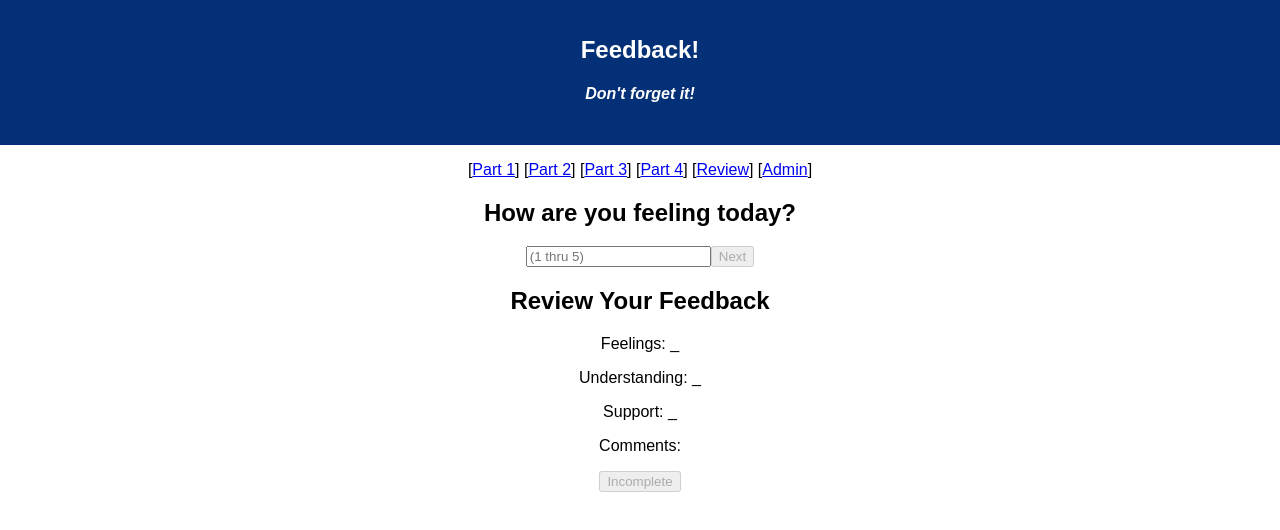
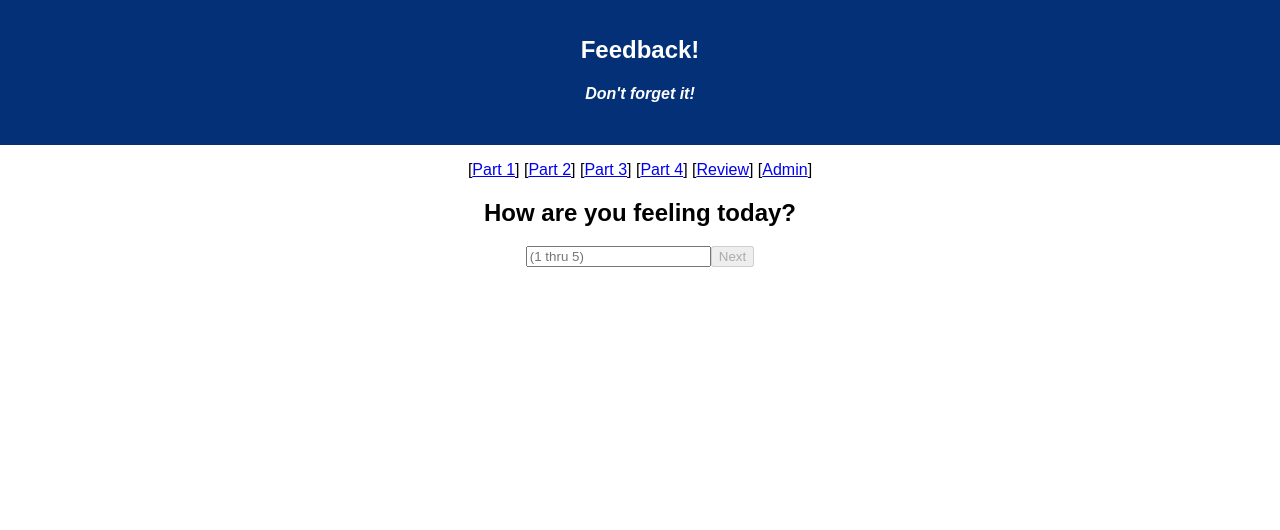
Before and after one commit to mes32/feedback-loop-redux, a React (Create React App) app: page / in a window 1280 px wide. Shown: the top 530 px of the page. Built offline with nearby package versions, Linux system fonts and the light colour scheme.

Commit message:
Rename Review.js to ReviewCard.js.

```diff
--- a/src/components/App/App.js
+++ b/src/components/App/App.js
@@ -7,7 +7,7 @@ import Comments from '../Comments/Comments.js';
 import Confirmation from '../Confirmation/Confirmation.js'
 import Feelings from '../Feelings/Feelings.js';
 import Header from '../Header/Header.js';
-import Review from '../Review/Review.js';
+import ReviewCard from '../ReviewCard/ReviewCard.js';
 import Support from '../Support/Support.js';
 import Understanding from '../Understanding/Understanding.js';
 
@@ -37,7 +37,6 @@ class App extends Component {
             <Route exact path="/form-confirmation" component={Confirmation} />
             {/* <Route exact path="/form-review" component={Review} /> */}
             <Route exact path="/admin" component={AdminReview} />
-            <Review history={this.props.history} />
           </div>
         </Router>
       </div>
--- a/src/components/Comments/Comments.js
+++ b/src/components/Comments/Comments.js
@@ -1,5 +1,6 @@
 import React, { Component } from 'react';
 import { connect } from 'react-redux';
+import ReviewCard from '../ReviewCard/ReviewCard.js';
 
 // This component prompts the user for miscellaneous comments
 class Comments extends Component {
@@ -38,6 +39,7 @@ class Comments extends Component {
                 <h2>Any comments you want to leave?</h2>
                 <input onChange={this.enteredText} type="text" placeholder="...your thoughts" />
                 <button onClick={this.pressedNext}>Next</button>
+                <ReviewCard history={this.props.history} />
             </div>
         );
     }
--- a/src/components/Review/Review.js
+++ b/src/components/ReviewCard/ReviewCard.js
@@ -4,7 +4,7 @@ import { connect } from 'react-redux';
 
 // This component allows the user to review their feeback before submitting it
 // to the server.
-class Review extends Component {
+class ReviewCard extends Component {
 
     // If the rating has not yet been set, returns a placeholder character
     ratingOrSpacer(rating) {
@@ -83,4 +83,4 @@ class Review extends Component {
 }
 
 const mapReduxStoreToProps = (rs) => { return { rs } };
-export default connect(mapReduxStoreToProps)(Review);
+export default connect(mapReduxStoreToProps)(ReviewCard);
```
